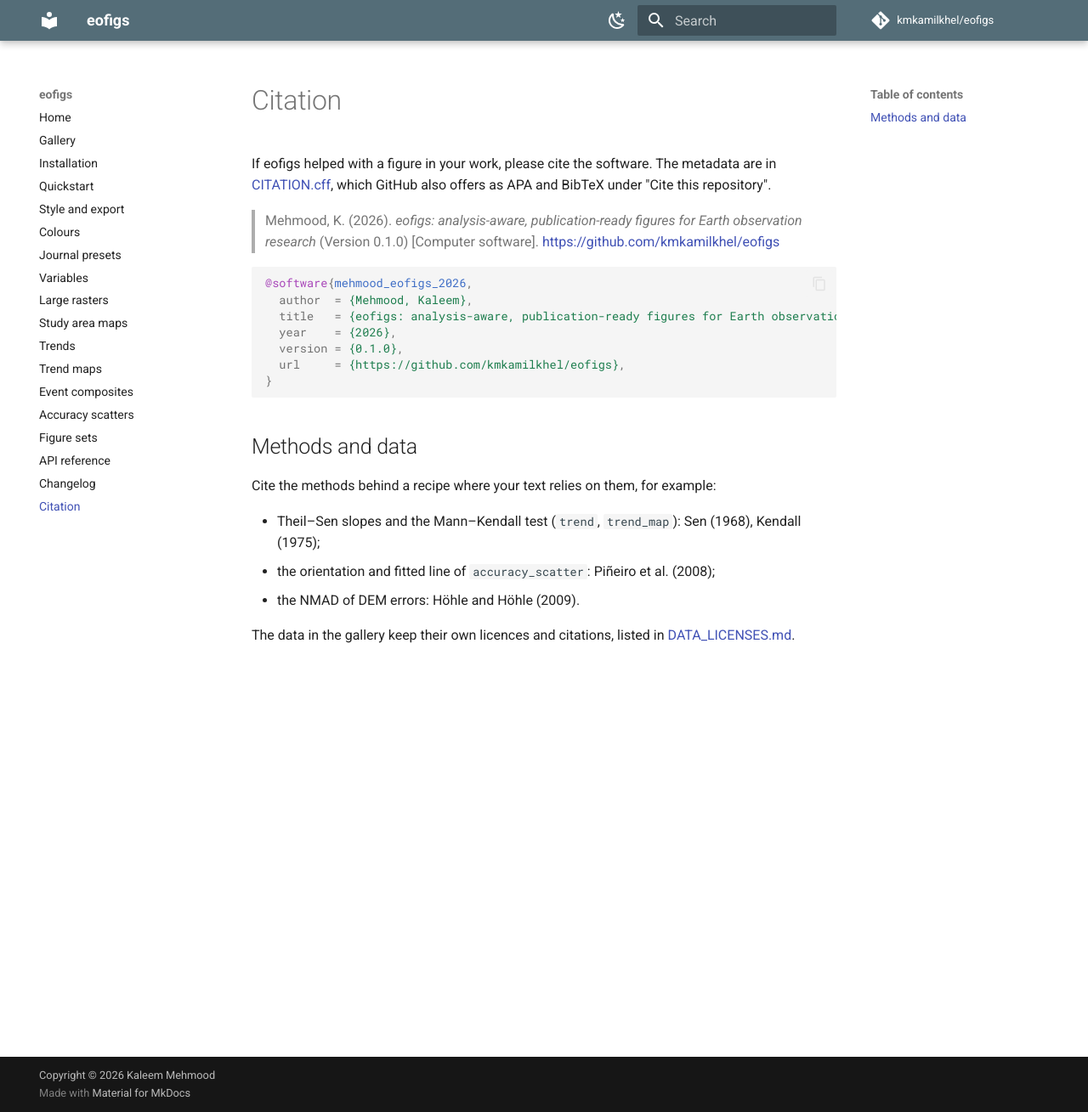
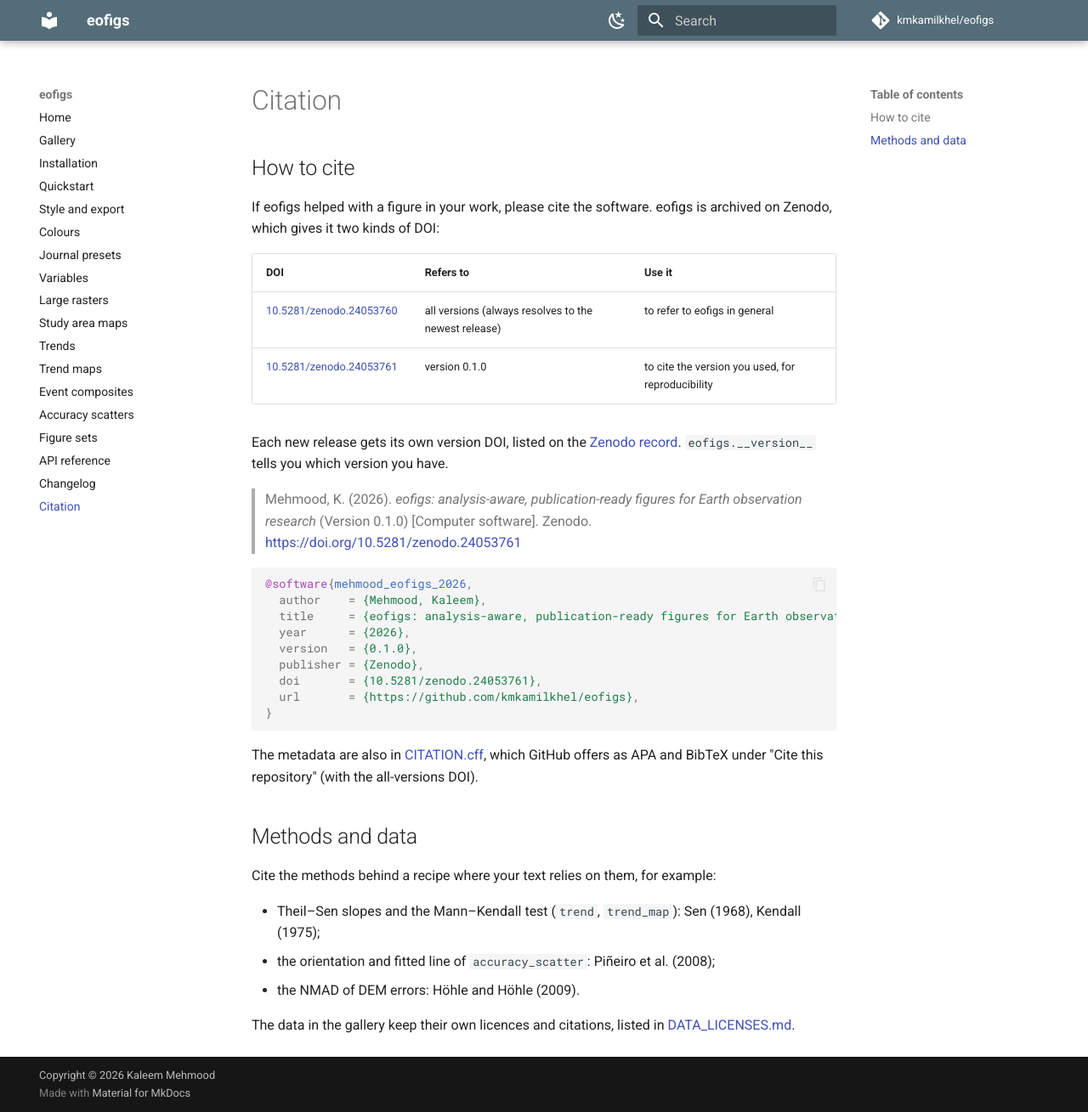
Before and after one commit to kmkamilkhel/eofigs, an MkDocs documentation site: the page built from docs/citation.md, in a window 1280 px wide and 1309 px high. Shown: the whole window at 85% size. Built offline with MkDocs 1.6.1 and Material for MkDocs 9.7.7, drawn with Linux system fonts in a browser that asks for light colours; comment, search, counter and statistics services are not loaded.

Commit message:
Add the Zenodo DOI and start 0.2.0 development
Cite eofigs by its Zenodo DOIs: the all-versions DOI in CITATION.cff and
the README badge, and both DOIs in a "How to cite" section of the citation
page. Add the PyPI badge, install from PyPI on the installation page and
list the release container tags. Set the version to 0.2.0.dev0.

````diff
--- a/docs/citation.md
+++ b/docs/citation.md
@@ -1,22 +1,38 @@
 # Citation
 
-If eofigs helped with a figure in your work, please cite the software. The metadata are in
-[CITATION.cff](https://github.com/kmkamilkhel/eofigs/blob/main/CITATION.cff), which GitHub
-also offers as APA and BibTeX under "Cite this repository".
+## How to cite
+
+If eofigs helped with a figure in your work, please cite the software. eofigs is archived on
+Zenodo, which gives it two kinds of DOI:
+
+| DOI | Refers to | Use it |
+|---|---|---|
+| [10.5281/zenodo.24053760](https://doi.org/10.5281/zenodo.24053760) | all versions (always resolves to the newest release) | to refer to eofigs in general |
+| [10.5281/zenodo.24053761](https://doi.org/10.5281/zenodo.24053761) | version 0.1.0 | to cite the version you used, for reproducibility |
+
+Each new release gets its own version DOI, listed on the
+[Zenodo record](https://doi.org/10.5281/zenodo.24053760). `eofigs.__version__` tells you which
+version you have.
 
 > Mehmood, K. (2026). *eofigs: analysis-aware, publication-ready figures for Earth
-> observation research* (Version 0.1.0) [Computer software].
-> <https://github.com/kmkamilkhel/eofigs>
+> observation research* (Version 0.1.0) [Computer software]. Zenodo.
+> <https://doi.org/10.5281/zenodo.24053761>
 
 ```bibtex
 @software{mehmood_eofigs_2026,
-  author  = {Mehmood, Kaleem},
-  title   = {eofigs: analysis-aware, publication-ready figures for Earth observation research},
-  year    = {2026},
-  version = {0.1.0},
-  url     = {https://github.com/kmkamilkhel/eofigs},
+  author    = {Mehmood, Kaleem},
+  title     = {eofigs: analysis-aware, publication-ready figures for Earth observation research},
+  year      = {2026},
+  version   = {0.1.0},
+  publisher = {Zenodo},
+  doi       = {10.5281/zenodo.24053761},
+  url       = {https://github.com/kmkamilkhel/eofigs},
 }
 ```
+
+The metadata are also in
+[CITATION.cff](https://github.com/kmkamilkhel/eofigs/blob/main/CITATION.cff), which GitHub
+offers as APA and BibTeX under "Cite this repository" (with the all-versions DOI).
 
 ## Methods and data
 
--- a/src/eofigs/__init__.py
+++ b/src/eofigs/__init__.py
@@ -20,7 +20,7 @@ from eofigs.styling import label_panels, new_figure, set_style, style, tidy_axes
 from eofigs.trends import trend_map
 from eofigs.variables import Variable, register_variable, variable
 
-__version__ = "0.1.0"
+__version__ = "0.2.0.dev0"
 
 __all__ = [
     "CheckReport",
````
Also changed, not shown: CHANGELOG.md (+5 -0 lines), README.md (+7 -1 lines), docs/installation.md (+14 -12 lines), 1 other file.
